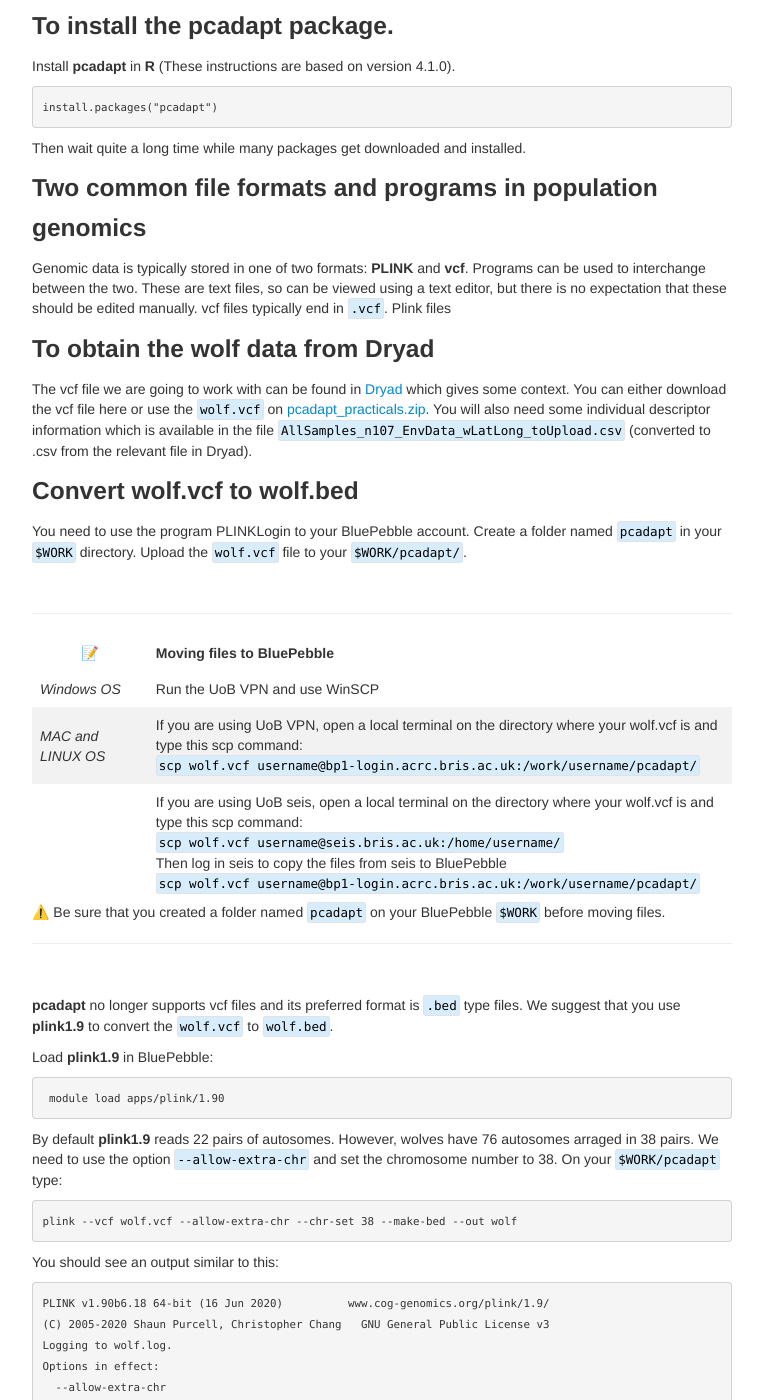
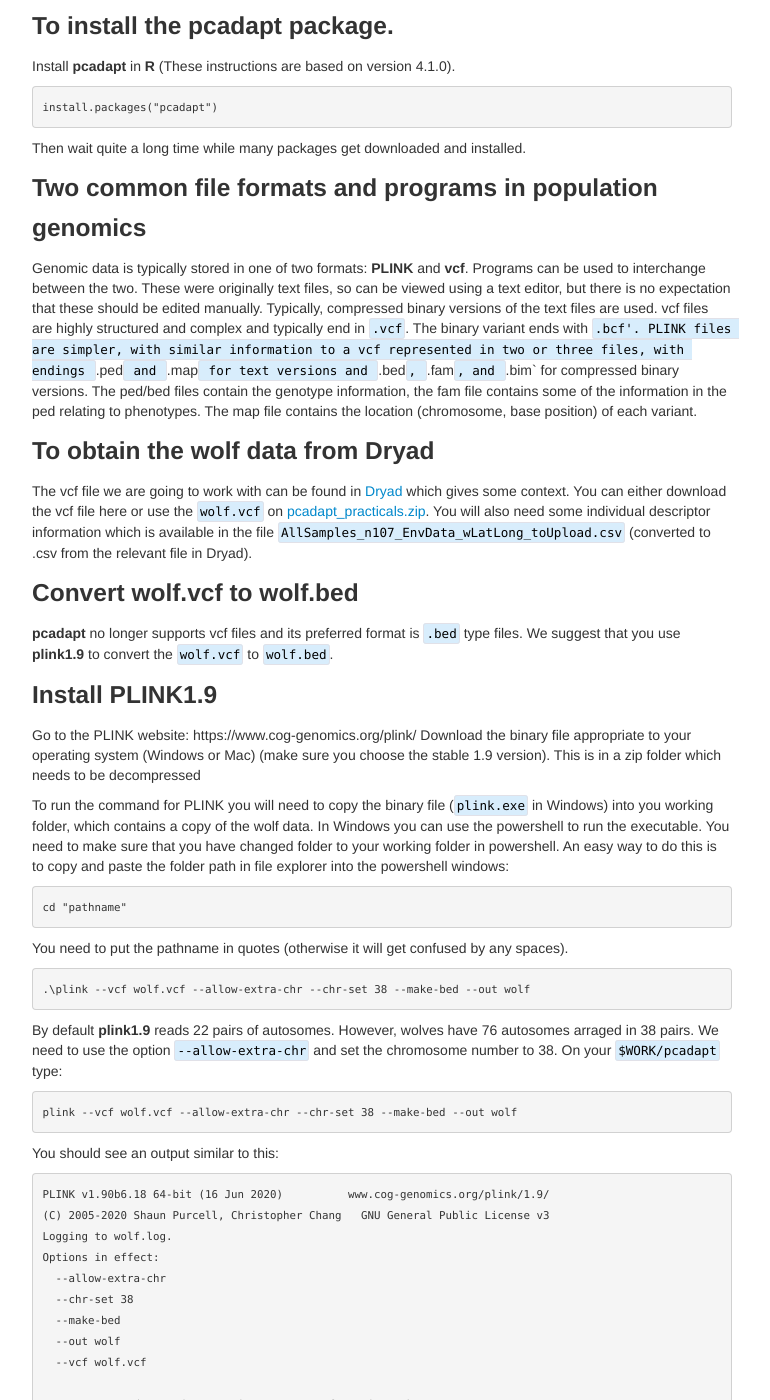
Before and after one commit to ritarasteiro/FieldCourse, a Jekyll site: the page built from pages/PCAdapt_practical.md, in a window 1280 px wide and 1400 px high, scrolled down 326 px. Shown: the whole window, without its empty margins (258-1028 px from the left). Built offline with Jekyll 4.4.1, drawn with Linux system fonts in a browser that asks for light colours.

Commit message:
Update PCAdapt_practical.md

````diff
--- a/pages/PCAdapt_practical.md
+++ b/pages/PCAdapt_practical.md
@@ -20,7 +20,7 @@ install.packages("pcadapt")
 Then wait quite a long time while many packages get downloaded and installed.
 
 ### Two common file formats and programs in population genomics
-Genomic data is typically stored in one of two formats: **PLINK** and **vcf**. Programs can be used to interchange between the two.  These are text files, so can be viewed using a text editor, but there is no expectation that these should be edited manually. vcf files typically end in `.vcf`. Plink files
+Genomic data is typically stored in one of two formats: **PLINK** and **vcf**. Programs can be used to interchange between the two.  These were originally text files, so can be viewed using a text editor, but there is no expectation that these should be edited manually. Typically, compressed binary versions of the text files are used. vcf files are highly structured and complex and typically end in `.vcf`. The binary variant ends with `.bcf'. PLINK files are simpler, with similar information to a vcf represented in two or three files, with endings `.ped` and `.map` for text versions and `.bed`, `.fam`, and `.bim` for compressed binary versions. The ped/bed files contain the genotype information, the fam file contains some of the information in the ped relating to phenotypes. The map file contains the location (chromosome, base position) of each variant.
 
 ### To obtain the wolf data from Dryad
 The vcf file we are going to work with can be found in [Dryad](https://datadryad.org/resource/doi:10.5061/dryad.c9b25)
@@ -28,31 +28,26 @@ which gives some context. You can either download the vcf file here or use the `
 
 
 ### Convert wolf.vcf to wolf.bed
-You need to use the program PLINKLogin to your BluePebble account. Create a folder named ``pcadapt`` in your ``$WORK`` directory. Upload the `wolf.vcf` file to your ``$WORK/pcadapt/``.
-
-<br/>
-
------
-
-|📝     | Moving files to BluePebble
-|---------------|:---------------------------|
-| *Windows OS*  |Run the UoB VPN and use WinSCP|
-| *MAC and LINUX OS* | If you are using UoB VPN, open a local terminal on the directory where your wolf.vcf is and type this scp command: <br/> ```scp wolf.vcf username@bp1-login.acrc.bris.ac.uk:/work/username/pcadapt/``` |
-| | If you are using UoB seis, open a local terminal on the directory where your wolf.vcf is and type this scp command: <br/> ```scp wolf.vcf username@seis.bris.ac.uk:/home/username/``` <br/> Then log in seis to copy the files from seis to BluePebble  <br/> ```scp wolf.vcf username@bp1-login.acrc.bris.ac.uk:/work/username/pcadapt/```|
-
- ⚠️ Be sure that you created  a folder named ``pcadapt`` on your  BluePebble ``$WORK`` before moving files.
-
- -----
-<br/>
-
-
 **pcadapt** no longer supports vcf files and its preferred format is ``.bed`` type files. We suggest that you use  **plink1.9** to convert the ``wolf.vcf`` to ``wolf.bed``.
 
-Load  **plink1.9** in BluePebble:
+### Install PLINK1.9
+
+Go to the PLINK website: https://www.cog-genomics.org/plink/
+Download the binary file appropriate to your operating system (Windows or Mac) (make sure you choose the stable 1.9 version).
+This is in a zip folder which needs to be decompressed
+
+To run the command for PLINK you will need to copy the binary file (`plink.exe` in Windows) into you working folder, which contains a copy of the wolf data.
+In Windows you can use the powershell to run the executable. You need to make sure that you have changed folder to your working folder in powershell. An easy way to do this is to copy and paste the folder path in file explorer into the powershell windows:
 
 ```sh
- module load apps/plink/1.90
+cd "pathname"
 ```
+You need to put the pathname in quotes (otherwise it will get confused by any spaces).
+
+```sh
+.\plink --vcf wolf.vcf --allow-extra-chr --chr-set 38 --make-bed --out wolf
+```
+
 
 By default **plink1.9** reads 22 pairs of autosomes. However, wolves have 76 autosomes arraged in 38 pairs. We need to use the option `--allow-extra-chr` and set the chromosome number to 38. On your ``$WORK/pcadapt`` type:
 
````
